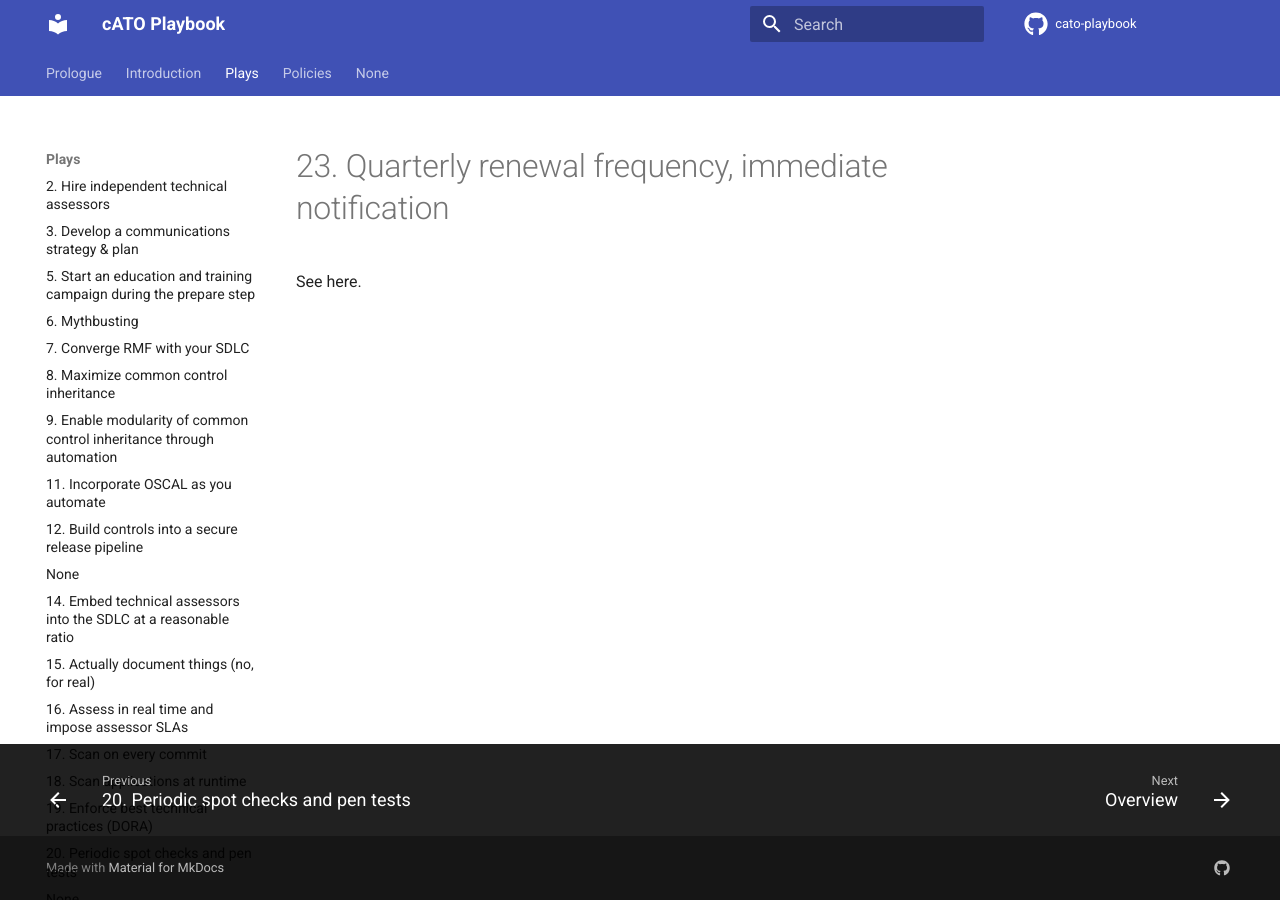
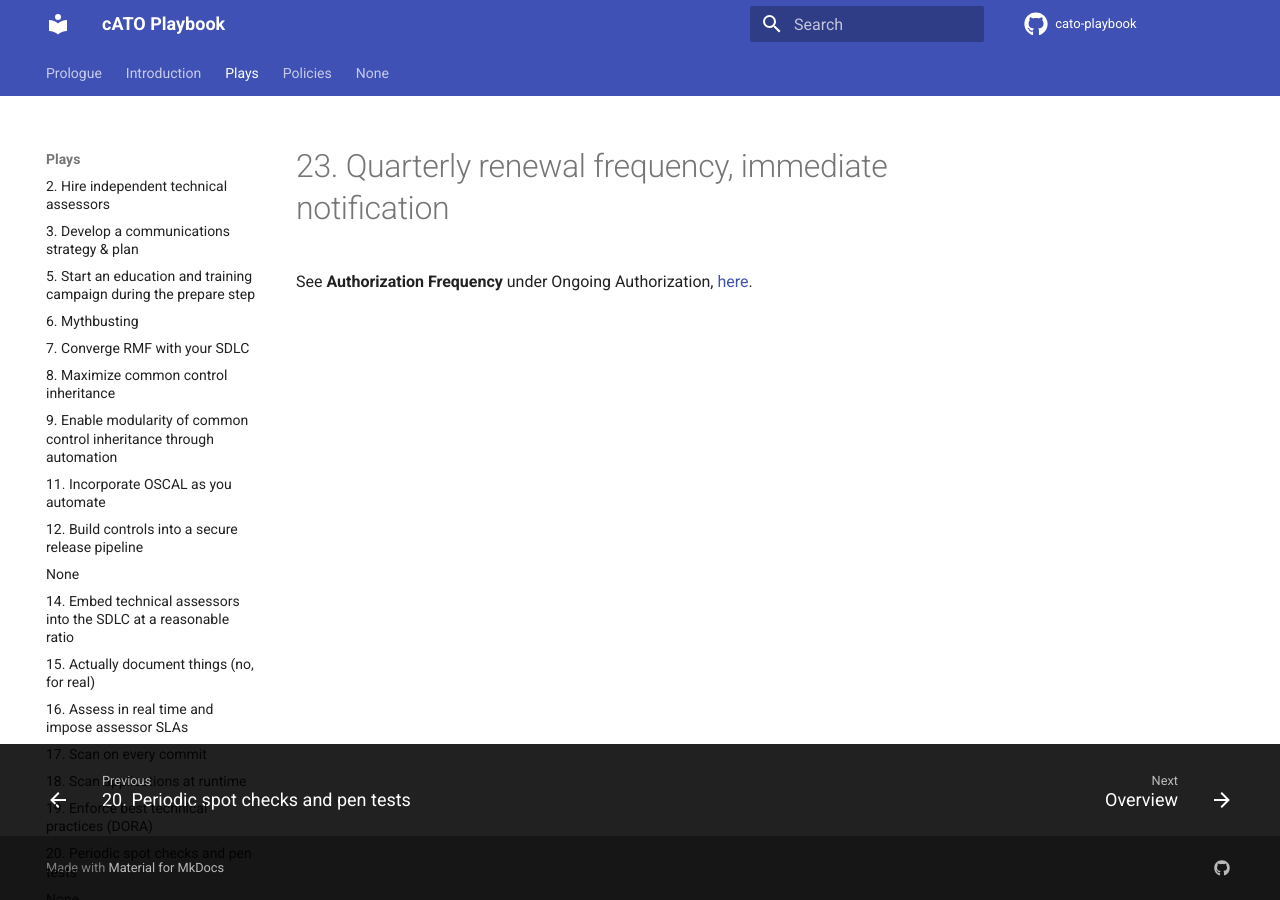
Before and after one commit to rise8-us/cato-playbook, an MkDocs documentation site: the page built from docs/renewal.md, in a window 1280 px wide. Built offline with MkDocs 1.6.1 and Material for MkDocs 9.7.7, drawn with Linux system fonts in a browser that asks for light colours; comment, search, counter and statistics services are not loaded.

Commit message:
Update renewal.md

```diff
--- a/docs/renewal.md
+++ b/docs/renewal.md
@@ -1,3 +1,3 @@
 # 23. Quarterly renewal frequency, immediate notification
 
-See here.
+See **Authorization Frequency** under Ongoing Authorization, [here](ongoing-auth.md).
```
